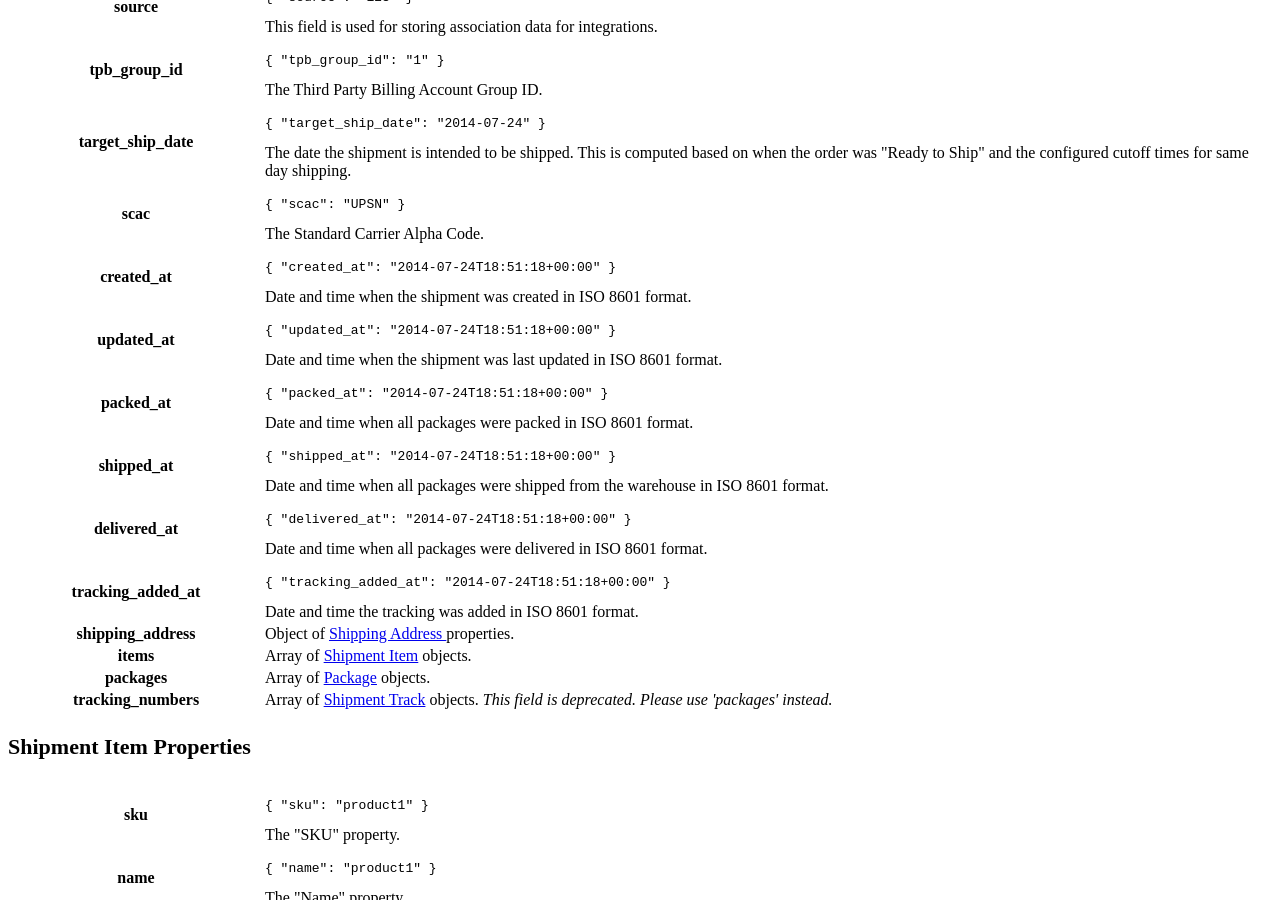
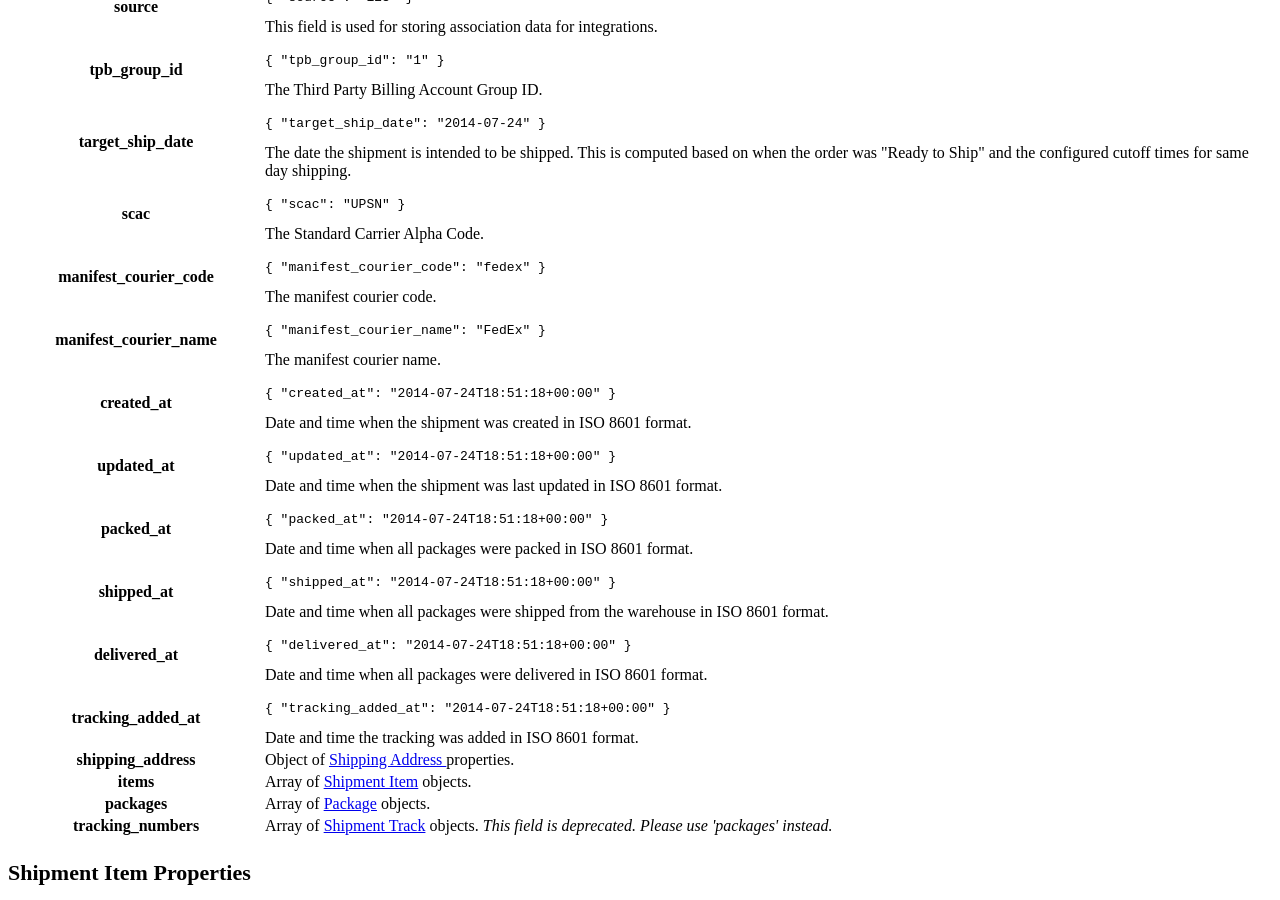
Before and after one commit to ShipStream/shipstream.github.io, a Jekyll site: the page built from _posts/2014-07-25-shipment.md, in a window 1280 px wide and 900 px high, scrolled down 6850 px. Built offline with Jekyll 4.4.1, drawn with Linux system fonts in a browser that asks for light colours; a style sheet for code colours, icons or effects is not loaded; some of the changed text lies outside the part shown.

Commit message:
Move manifest_courier_code and manifest_courier_name to shipment-level data.

```diff
--- a/_posts/2014-07-25-shipment.md
+++ b/_posts/2014-07-25-shipment.md
@@ -150,6 +150,8 @@ Shipment information.
         "shipped_weight_unit": "lb",
         "source": "123",
         "tpb_group_id": 1,
+        "manifest_courier_code": "fedex",
+        "manifest_courier_name": "FedEx",
         "created_at": "2014-07-24T18:51:18+00:00",
         "updated_at": "2014-07-24T18:51:18+00:00",
         "items": [
@@ -507,6 +507,20 @@ true if shipment was successfully updated.
         </td>
     </tr>
     <tr>
+        <th>manifest_courier_code</th>
+        <td>
+            <pre><code>{ "manifest_courier_code": "fedex" }</code></pre>
+            The manifest courier code.
+        </td>
+    </tr>
+    <tr>
+        <th>manifest_courier_name</th>
+        <td>
+            <pre><code>{ "manifest_courier_name": "FedEx" }</code></pre>
+            The manifest courier name.
+        </td>
+    </tr>
+    <tr>
         <th>created_at</th>
         <td>
             <pre><code>{ "created_at": "2014-07-24T18:51:18+00:00" }</code></pre>
@@ -723,20 +737,6 @@ true if shipment was successfully updated.
     <td>
         <pre><code>{ "carrier": "ups" }</code></pre>
         Carrier code.
-    </td>
-</tr>
-<tr>
-    <th>manifest_courier_code</th>
-    <td>
-        <pre><code>{ "manifest_courier_code" : "ups" }</code></pre>
-        Manifest courier code.
-    </td>
-</tr>
-<tr>
-    <th>manifest_courier_name</th>
-    <td>
-        <pre><code>{ "manifest_courier_name" : "UPS" }</code></pre>
-        Manifest courier name.
     </td>
 </tr>
 <tr>
```
Also changed, not shown: other parts of _posts/2014-07-25-shipment.md (+0 -2 lines).
